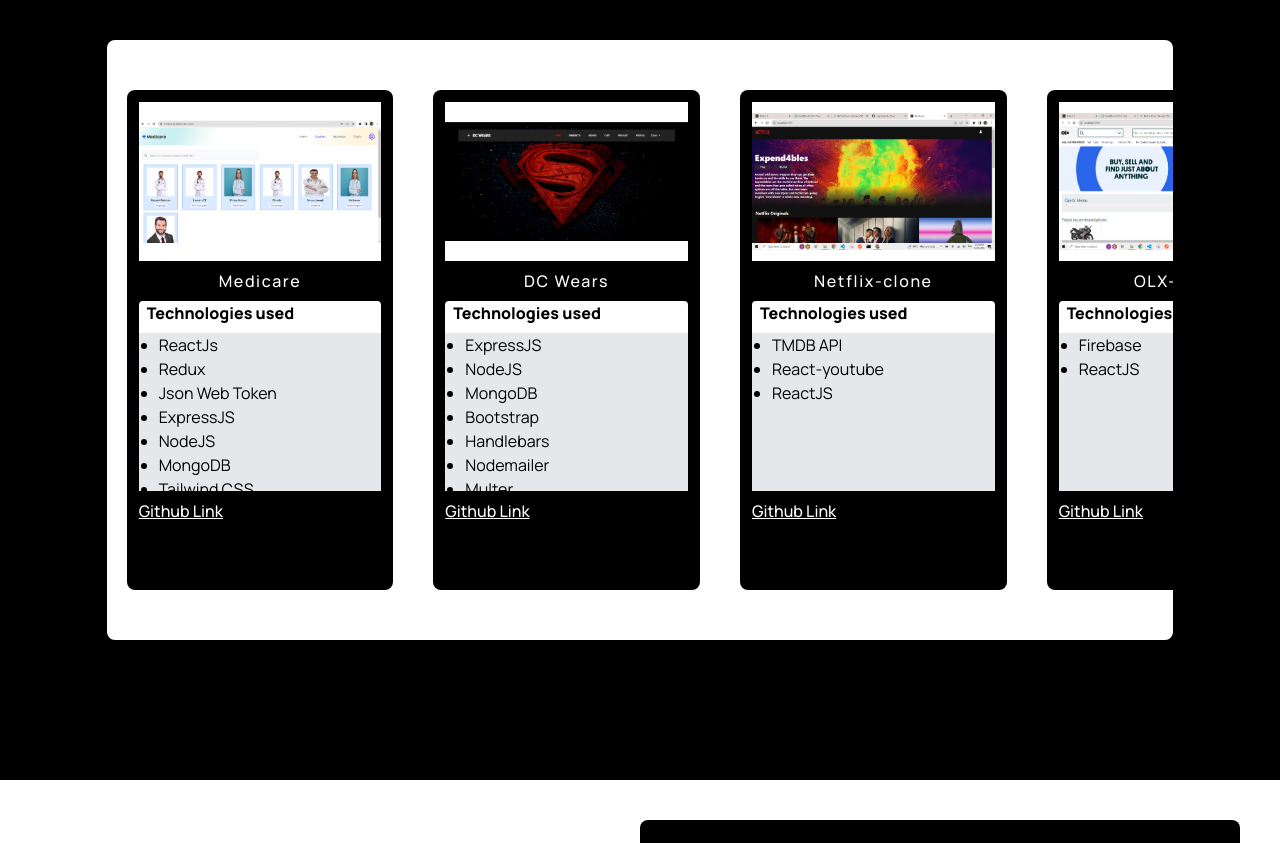
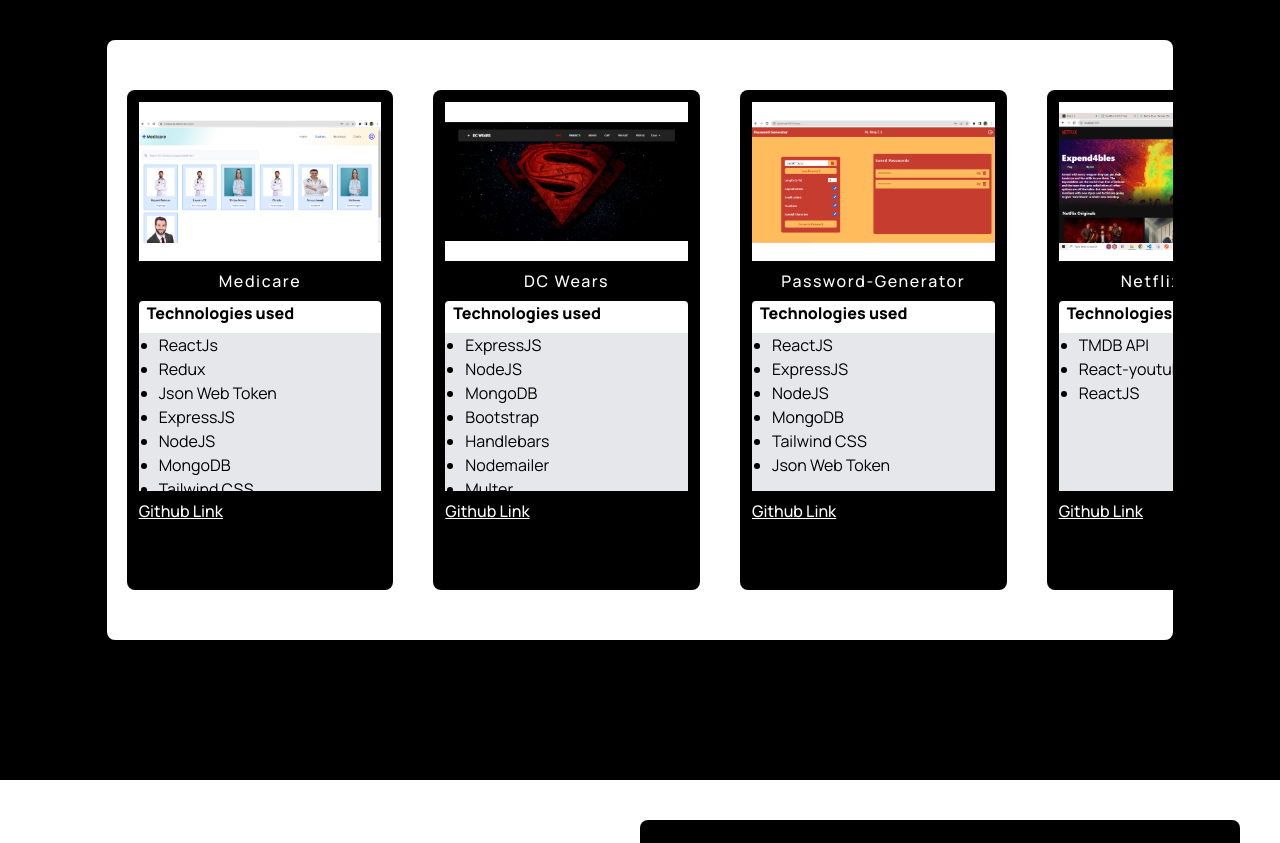
Before and after one commit to nirajcs/my-website, a React (Vite) app: page / in a window 1280 px wide. Shown: the part 1680-2523 px from the top of the page. Built offline with nearby package versions, Linux system fonts and the light colour scheme; a web font is replaced by a local one.

Commit message:
New project Added

```diff
--- a/src/data/projects.js
+++ b/src/data/projects.js
@@ -12,6 +12,13 @@ export const projectsData = [
         git:'https://github.com/nirajcs/dcwears',
         technologies:['ExpressJS','NodeJS','MongoDB','Bootstrap','Handlebars','Nodemailer','Multer','Datatables','ChartJS','Razorpay Payment','AWS','Nginx'],
         description:"DC Wears is an E-commerce website for selling and purchasing clothings related to superheros of DC universe."
+    },
+    {
+        name:'Password-Generator',
+        image:'/project-images/password-generator.png',
+        git:'https://github.com/nirajcs/Password-Generator',
+        technologies:['ReactJS','ExpressJS','NodeJS','MongoDB','Tailwind CSS','Json Web Token'],
+        description:"Password Generator is a mini-projects used to generate random passwords and user can save favourite passwords."
     },
     {
         name:'Netflix-clone',
```
Also changed, not shown: public/project-images/password-generator.png (added).
